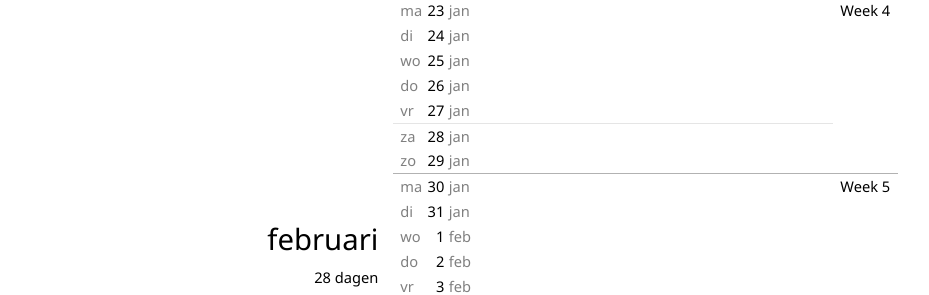
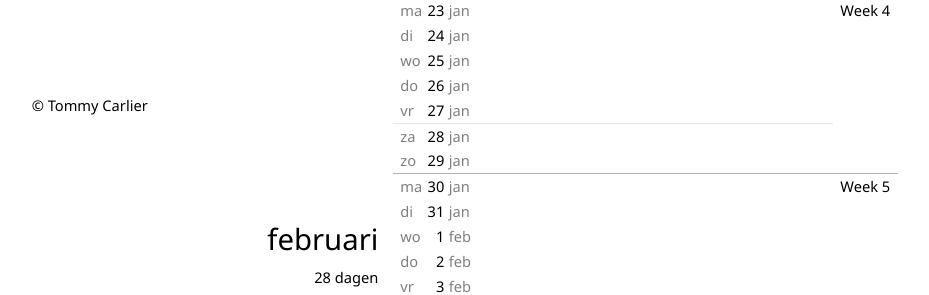
Before and after one commit to tommy-carlier/etc.tcx.be, a Jekyll site: the page built from kalender/index.html, in a window 1280 px wide. Shown: the part 767-1062 px from the top of the page, without its empty margins (27-956 px from the left). Built offline with Jekyll 4.4.1, drawn with Linux system fonts in a browser that asks for light colours.

Commit message:
Add © footer

```diff
--- a/kalender/index.html
+++ b/kalender/index.html
@@ -11,6 +11,7 @@
   </head>
   <body>
     <div id=yearView class=YearView></div>
+    <div class=Copyright>© Tommy Carlier</div>
     <script src="kalender.js"></script>
   </body>
 </html>
--- a/kalender/kalender.css
+++ b/kalender/kalender.css
@@ -1,7 +1,15 @@
 html, body {
-  font: normal 11pt/1.7 "Segoe UI",Avenir,sans-serif;
+  font: normal 11pt/1.7 'Segoe UI',Avenir,sans-serif;
   height: 100%;
   margin: 0; padding: 0;
+  background: #FFF;
+  color: #000;
+}
+
+.Copyright {
+  position: fixed;
+  left: 4em;
+  bottom: 1em;
 }
 
 .YearView {
@@ -10,7 +18,7 @@ html, body {
   margin: 0 auto;
 }
 
-.Year, .Month, .Week {
+.Copyright, .Year, .Month, .Week {
   font-family: 'Segoe UI Light','Segoe UI',Avenir,sans-serif;
   font-weight: 300;
 }
```
